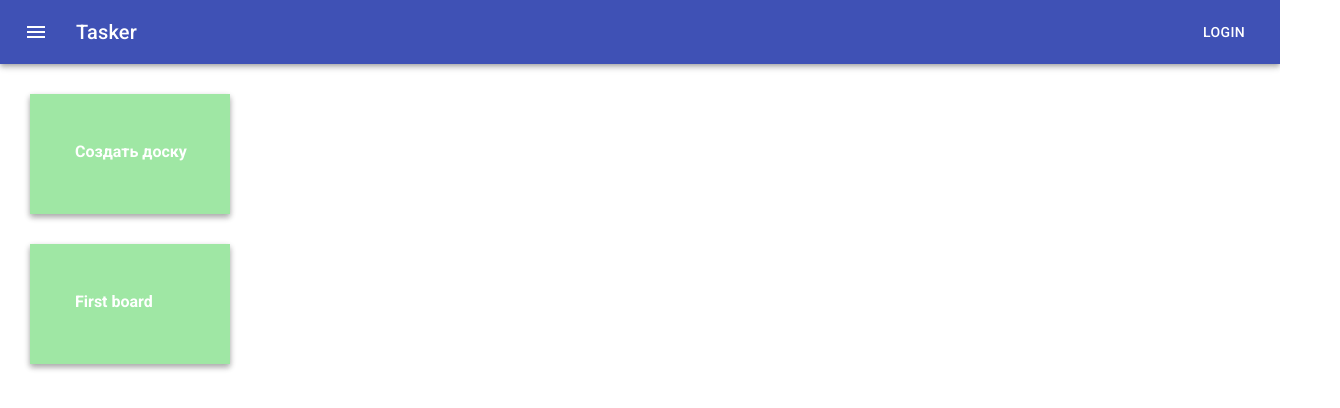
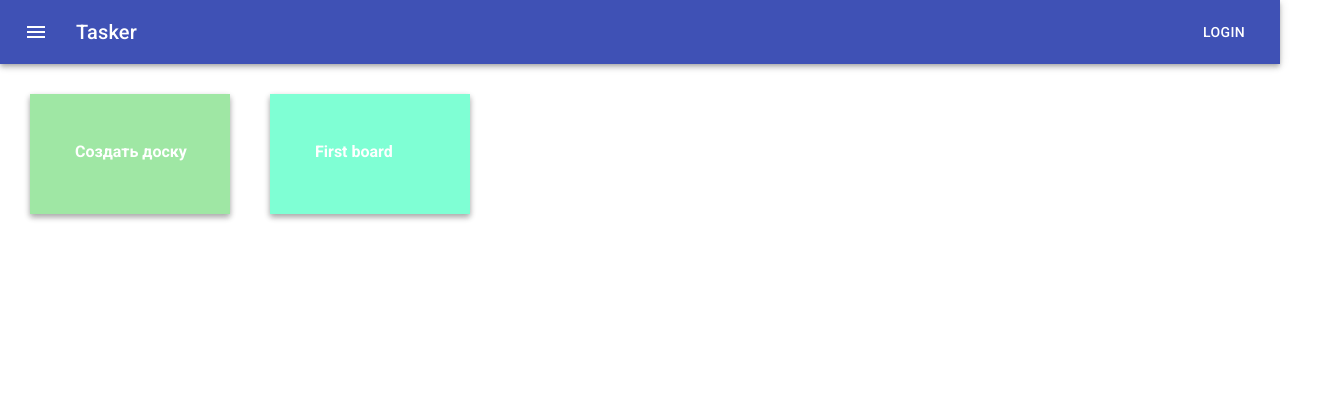
Before and after one commit to george-koshil/clone-trello, a React (Create React App) app: page / in a window 1280 px wide. Shown: the top 408 px of the page, 1340 px wide, since content can reach past the window. Built offline with nearby package versions, Linux system fonts and the light colour scheme.

Commit message:
Added BordTileBar css

```diff
--- a/src/App.css
+++ b/src/App.css
@@ -1,4 +1,5 @@
 .App-page {
+   position: relative;
 
 }
 
@@ -138,7 +139,7 @@ body {
 
 .BoardTile {
    box-shadow: 0 3px 6px rgba(0,0,0,0.16), 0 3px 6px rgba(0,0,0,0.23);
-   background-color: #9fe7a4;
+   background-color: aquamarine;
    margin-top: 30px;
    margin-left: 30px;
    width: 200px;
@@ -146,6 +147,22 @@ body {
    position: relative;
    cursor: pointer;
    transition: 400ms;
+}
+
+.BoardTileBar {
+   width: 1100px;
+   position: absolute;
+   height: 100%;
+   display: flex;
+   flex-direction: row;
+   top: 64px;
+   left: 240px;
+
+}
+
+.BoardTile:hover {
+   box-shadow: 0 10px 20px rgba(0,0,0,0.19), 0 6px 6px rgba(0,0,0,0.23);
+   transform: scale(1.10);
 }
 
 .BoardTileTitle {
--- a/src/App.js
+++ b/src/App.js
@@ -12,13 +12,14 @@ class App extends Component {
         <div className='App-page'>
             <TodoAppBar/>
                 <BoardCreator boards={this.props.boards}/>
-            <div>
+                <div className='BoardTileBar'>
                     {this.props.boards.map(board => {
                         return(
                             <BoardTile key={board.id} title={board.title} />
                         )
                     })}
                 </div>
+
         </div>
     );
   }
```
Lines whose indentation alone changed are shown as unchanged.
